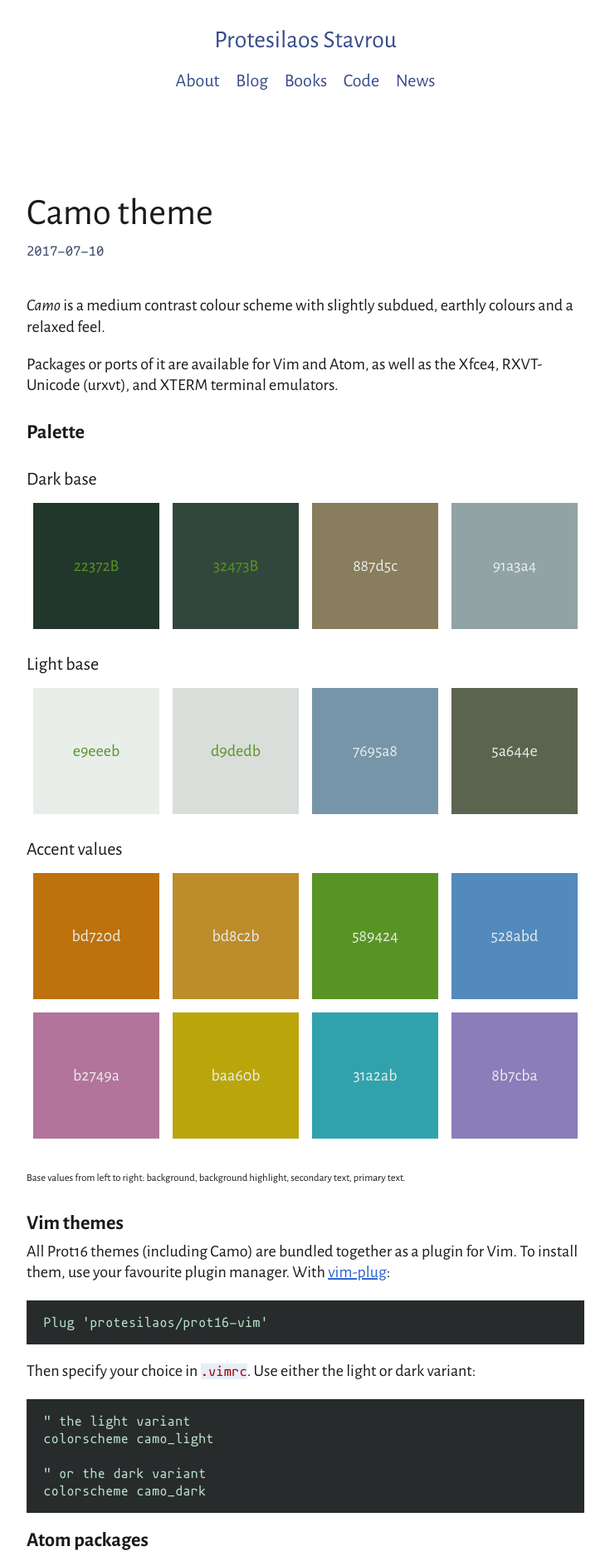
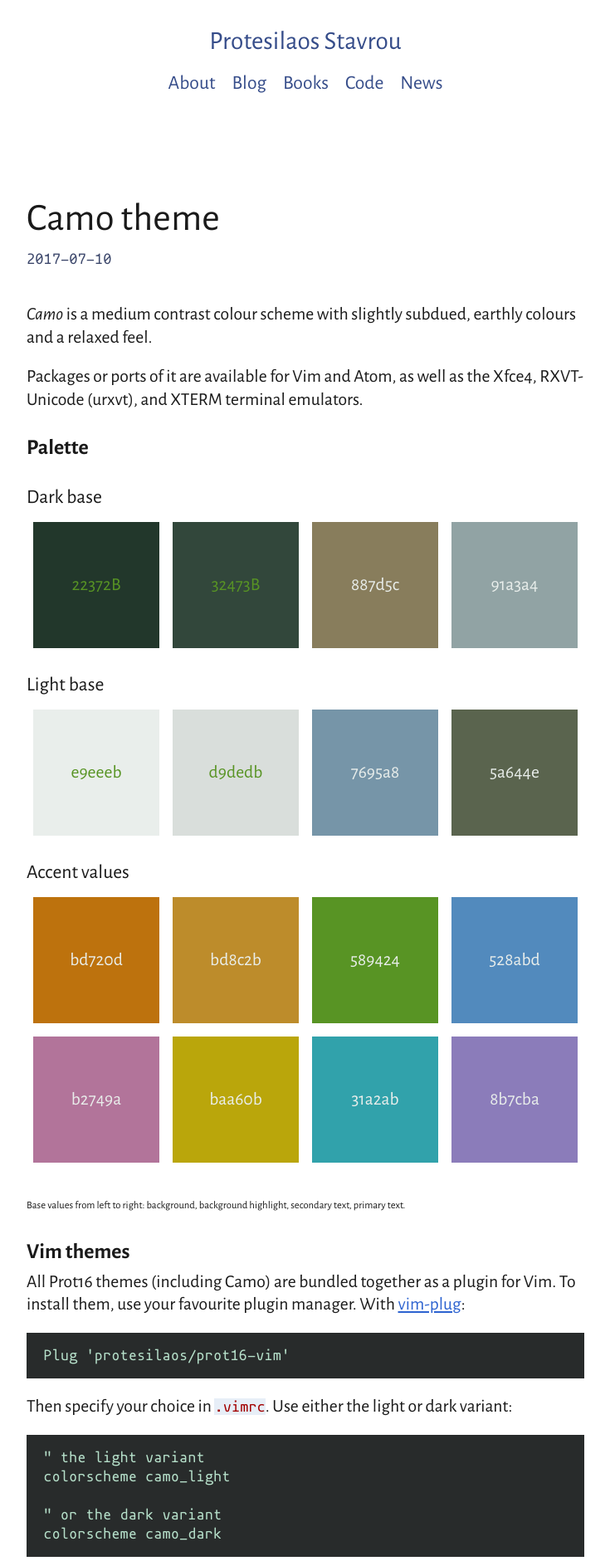
Before and after one commit to protesilaos/protesilaos.github.io, a Jekyll site: the page built from _schemes/2017-07-10-camo.md, in a window 1280 px wide. Shown: the top 1881 px of the page at 83% size, without its empty margins (272-1007 px from the left). Built offline with Jekyll 4.4.1, drawn with Linux system fonts in a browser that asks for light colours.

Commit message:
Tweak fluid font sizes to have slightly bigger text.

```diff
--- a/_sass/_variables.scss
+++ b/_sass/_variables.scss
@@ -257,11 +257,11 @@ $mono: 'Mononoki', Monaco, Consolas, 'Ubuntu Mono', monospace;
 }
 
 @mixin tablet-font-size($tablet-font-size) {
-    font-size: $tablet-font-size + 0.15;
+    font-size: $tablet-font-size + 0.25;
 }
 
 @mixin desktop-font-size($desktop-font-size) {
-    font-size: $desktop-font-size + 0.25;
+    font-size: $desktop-font-size + 0.35;
 }
 
 // NOTE Combines the above two and is the preferred option
```
